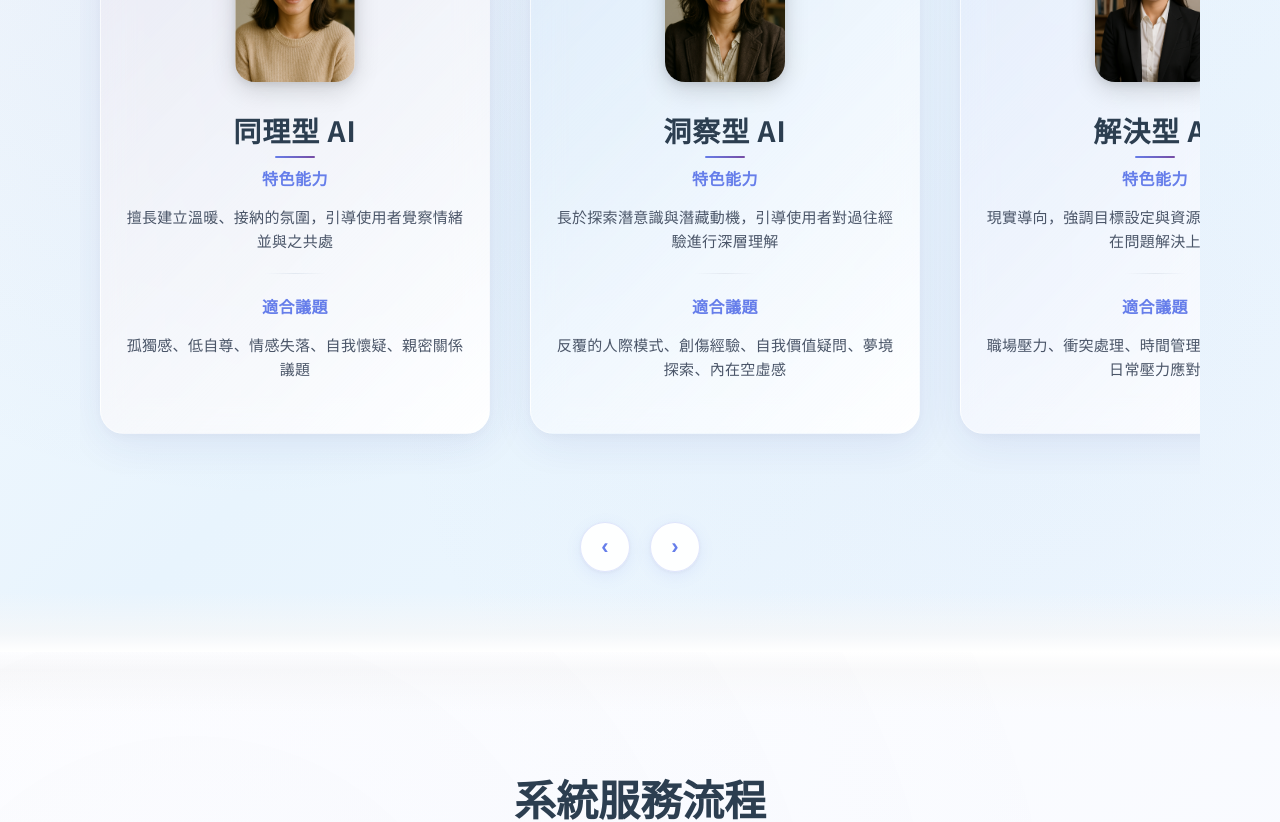
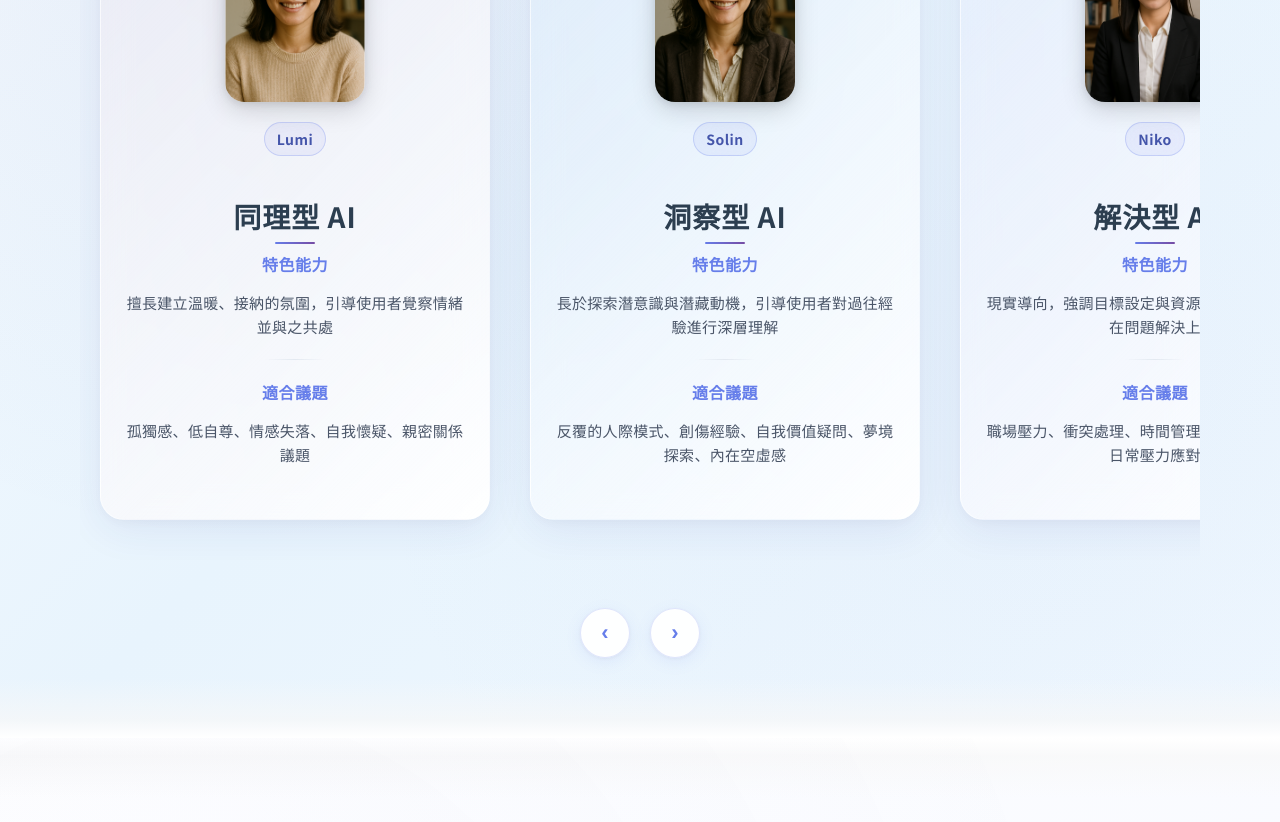
Before and after one commit to guantingye/emobot-frontend, a React (Create React App) app: page / in a window 1280 px wide. Shown: the part 1440-2262 px from the top of the page. Built offline with nearby package versions, Linux system fonts and the light colour scheme; a web font is replaced by a local one.

Commit message:
更新標題列

```diff
--- a/src/components/Home.jsx
+++ b/src/components/Home.jsx
@@ -453,9 +453,23 @@ const CardImageContainer = styled.div`
   justify-content: center;
 `;
 
+const BotName = styled.div`
+  display: inline-block;
+  margin: -10px auto 12px; /* 貼近頭像、維持原版式 */
+  padding: 6px 12px;
+  font-size: 14px;
+  font-weight: 700;
+  letter-spacing: 0.5px;
+  color: #4455aa;
+  background: rgba(102, 126, 234, 0.10);
+  border: 1px solid rgba(102, 126, 234, 0.25);
+  border-radius: 999px;
+  backdrop-filter: blur(8px);
+`;
+
 const CardImg = styled.img`
-  width: 120px;
-  height: 140px;
+  width: 140px;
+  height: 160px;
   object-fit: cover;
   border-radius: 20px;
   box-shadow:
@@ -894,28 +908,7 @@ const AboutText = styled.p`
 
 `;
 
-const ActionRow = styled.div`
-  margin-top: 32px;
-  display: flex;
-  gap: 24px;
-`;
 
-const ActionButton = styled.button`
-  padding: 14px 28px;
-  font-size: 20px;
-  font-weight: 500;
-  border-radius: 12px;
-  background: linear-gradient(to right, #2b3993, #9bb5e3);
-  color: white;
-  border: none;
-  cursor: pointer;
-  transition: all 0.3s ease;
-  &:hover {
-    transform: translateY(-3px);
-    box-shadow: 0 8px 15px rgba(43, 57, 147, 0.3);
-    background: linear-gradient(to right, #233077, #8aa6d4);
-  }
-`;
 
 const Footer = styled.footer`
   background: #c2c2c2;
@@ -948,23 +941,27 @@ export default function Home() {
     {
       title: "同理型 AI",
       image: bot1,
+      name: "Lumi",
       features: "擅長建立溫暖、接納的氛圍，引導使用者覺察情緒並與之共處",
       suitable: "孤獨感、低自尊、情感失落、自我懷疑、親密關係議題"
     },
     {
       title: "洞察型 AI",
       image: bot2,
+      name: "Solin",
       features: "長於探索潛意識與潛藏動機，引導使用者對過往經驗進行深層理解",
       suitable: "反覆的人際模式、創傷經驗、自我價值疑問、夢境探索、內在空虛感"
     },
     {
       title: "解決型 AI",
+      name: "Niko",
       image: bot6,
       features: "現實導向，強調目標設定與資源活用，能快速聚焦在問題解決上",
       suitable: "職場壓力、衝突處理、時間管理、短期決策困難、日常壓力應對"
     },
     {
       title: "認知型 AI",
+      name: "Clara",
       image: bot4,
       features: "結構明確、邏輯清晰，擅長分析非理性思考並提供認知重建步驟",
       suitable: "負面自我對話、焦慮、完美主義、拖延、情緒管理"
@@ -1053,7 +1050,6 @@ export default function Home() {
             }}>
               機器人介紹
             </div>
-            <div onClick={() => navigate("/mood")}>聊天</div>
             <div onClick={() => navigate("/Home", { state: { scrollTo: "about" } })}>
               關於我們
             </div>
@@ -1091,6 +1087,8 @@ export default function Home() {
                 <CardImageContainer>
                   <CardImg src={card.image} alt={card.title} />
                 </CardImageContainer>
+
+                {card.name && <BotName>{card.name}</BotName>}
 
                 <CardTitle>{card.title}</CardTitle>
 
@@ -1164,10 +1162,6 @@ export default function Home() {
             我們為你找到最適合的 AI 夥伴，
             在每個需要理解的時刻，與你同行。
           </AboutText>
-          <ActionRow>
-            <ActionButton onClick={() => navigate("/test")}>立即開始配對</ActionButton>
-            <ActionButton>FAQ</ActionButton>
-          </ActionRow>
         </AboutContent>
       </AboutSection>
 
--- a/src/components/Login.jsx
+++ b/src/components/Login.jsx
@@ -220,7 +220,7 @@ export default function Login() {
 
   const validateNickname = (value) => {
     const trimmedValue = value.trim();
-    if (!trimmedValue) return "請輸入暱稱";
+    if (!trimmedValue) return "請輸入英文暱稱";
     if (trimmedValue.length < 2) return "暱稱至少需要2個字元";
     if (trimmedValue.length > 20) return "暱稱不能超過20個字元";
     return "";
@@ -308,7 +308,6 @@ export default function Login() {
           <Nav>
             <div onClick={() => navigate("/Home")}>主頁</div>
             <div onClick={() => navigate("/Home#robots")}>機器人介紹</div>
-            <div onClick={() => navigate("/mood")}>聊天</div>
             <div onClick={() => navigate("/Home", { state: { scrollTo: "about" } })}>
               關於我們
             </div>
@@ -325,7 +324,7 @@ export default function Login() {
           <Input
             id="nickname"
             type="text"
-            placeholder="請輸入暱稱"
+            placeholder="請輸入英文暱稱"
             value={nickname}
             onChange={handleNicknameChange}
             onKeyPress={handleKeyPress}
@@ -335,7 +334,7 @@ export default function Login() {
           {errors.nickname ? (
             <ErrorText>{errors.nickname}</ErrorText>
           ) : (
-            <HelperText>請輸入2-20個字元的暱稱</HelperText>
+            <HelperText>請輸入1-10個字元的英文暱稱</HelperText>
           )}
         </FormGroup>
 
@@ -363,7 +362,7 @@ export default function Login() {
           disabled={loading}
           className={status.type}
         >
-          {loading ? "登入中..." : status.type === "success" ? "登入成功 ✓" : "Sign in"}
+          {loading ? "登入中..." : status.type === "success" ? "登入成功 ✓" : "Log in"}
         </SignInButton>
 
         <StatusMessage className={status.type}>
--- a/src/components/MatchResult.jsx
+++ b/src/components/MatchResult.jsx
@@ -131,7 +131,6 @@ export default function MatchResult() {
           <Nav>
             <div onClick={() => navigate("/")}>主頁</div>
             <div onClick={() => navigate("/Home#robots")}>機器人介紹</div>
-            <div onClick={() => navigate("/mood")}>聊天</div>
             <div onClick={() => navigate("/Home", { state: { scrollTo: "about" } })}>關於我們</div>
           </Nav>
           <AvatarImg src={userIcon} alt="user avatar" />
--- a/src/components/MatchingProgress.jsx
+++ b/src/components/MatchingProgress.jsx
@@ -111,7 +111,6 @@ export default function MatchingProgress() {
           <Nav>
             <div onClick={() => navigate("/Home")}>主頁</div>
             <div onClick={() => navigate("/Home#robots")}>機器人介紹</div>
-            <div onClick={() => navigate("/mood")}>聊天</div>
             <div onClick={() => navigate("/Home", { state: { scrollTo: "about" } })}>關於我們</div>
           </Nav>
           <AvatarImg src={userIcon} alt="user avatar" />
--- a/src/components/MemberDashboard.jsx
+++ b/src/components/MemberDashboard.jsx
@@ -488,7 +488,6 @@ const MemberDashboard = () => {
           <Nav>
             <div onClick={() => navigate("/Home")}>主頁</div>
             <div onClick={() => navigate("/Home#robots")}>機器人介紹</div>
-            <div onClick={() => navigate("/mood")}>聊天</div>
             <div onClick={() => navigate("/Home", { state: { scrollTo: "about" } })}>
               關於我們
             </div>
--- a/src/components/TestEntry.jsx
+++ b/src/components/TestEntry.jsx
@@ -190,7 +190,6 @@ export default function TestEntry() {
           <Nav>
             <div onClick={() => navigate("/Home")}>主頁</div>
             <div onClick={() => navigate("/Home#robots")}>機器人介紹</div>
-            <div onClick={() => navigate("/mood")}>聊天</div>
             <div onClick={() => navigate("/Home", { state: { scrollTo: "about" } })}>
               關於我們
             </div>
--- a/src/components/TestStep1.jsx
+++ b/src/components/TestStep1.jsx
@@ -200,7 +200,6 @@ export default function MBTIStep1() {
           <Nav>
             <div onClick={() => navigate("/Home")}>主頁</div>
             <div onClick={() => navigate("/Home#robots")}>機器人介紹</div>
-            <div onClick={() => navigate("/mood")}>聊天</div>
             <div onClick={() => navigate("/Home", { state: { scrollTo: "about" } })}>
               關於我們
             </div>
@@ -221,7 +220,7 @@ export default function MBTIStep1() {
         <Card>
           <Title>Step1 MBTI人格特質</Title>
           <Instruction>
-            1. 請填寫你熟悉或測驗過的 MBTI 四個字母（如：ENFP）
+            1. 請填寫你測驗過的 MBTI 四個字母（如：ENFP）
           </Instruction>
           <Input
             type="text"
--- a/src/components/TestStep2.jsx
+++ b/src/components/TestStep2.jsx
@@ -256,7 +256,6 @@ export default function TestStep2() {
           <Nav>
             <div onClick={() => navigate("/Home")}>主頁</div>
             <div onClick={() => navigate("/Home#robots")}>機器人介紹</div>
-            <div onClick={() => navigate("/mood")}>聊天</div>
             <div onClick={() => navigate("/Home", { state: { scrollTo: "about" } })}>
               關於我們
             </div>
--- a/src/components/TestStep3.jsx
+++ b/src/components/TestStep3.jsx
@@ -254,7 +254,6 @@ export default function TestStep3() {
           <Nav>
             <div onClick={() => navigate("/Home")}>主頁</div>
             <div onClick={() => navigate("/Home#robots")}>機器人介紹</div>
-            <div onClick={() => navigate("/mood")}>聊天</div>
             <div onClick={() => navigate("/Home", { state: { scrollTo: "about" } })}>
               關於我們
             </div>
--- a/src/components/TestStep4.jsx
+++ b/src/components/TestStep4.jsx
@@ -252,7 +252,6 @@ export default function TestStep4() {
           <Nav>
             <div onClick={() => navigate("/Home")}>主頁</div>
             <div onClick={() => navigate("/Home#robots")}>機器人介紹</div>
-            <div onClick={() => navigate("/mood")}>聊天</div>
             <div onClick={() => navigate("/Home", { state: { scrollTo: "about" } })}>
               關於我們
             </div>
--- a/src/components/TestStep5.jsx
+++ b/src/components/TestStep5.jsx
@@ -154,7 +154,6 @@ export default function TestStep5() {
           <Nav>
             <div onClick={()=>navigate("/Home")}>主頁</div>
             <div onClick={() => navigate("/Home#robots")}>機器人介紹</div>
-            <div onClick={()=>navigate("/mood")}>聊天</div>
             <div onClick={() => navigate("/Home", { state: { scrollTo: "about" } })}>關於我們</div>
           </Nav>
           <AvatarImg src={userIcon} alt="avatar" onClick={()=>navigate("/profile")} />
```
Also changed, not shown: src/assets/avatar_men.png (added).
